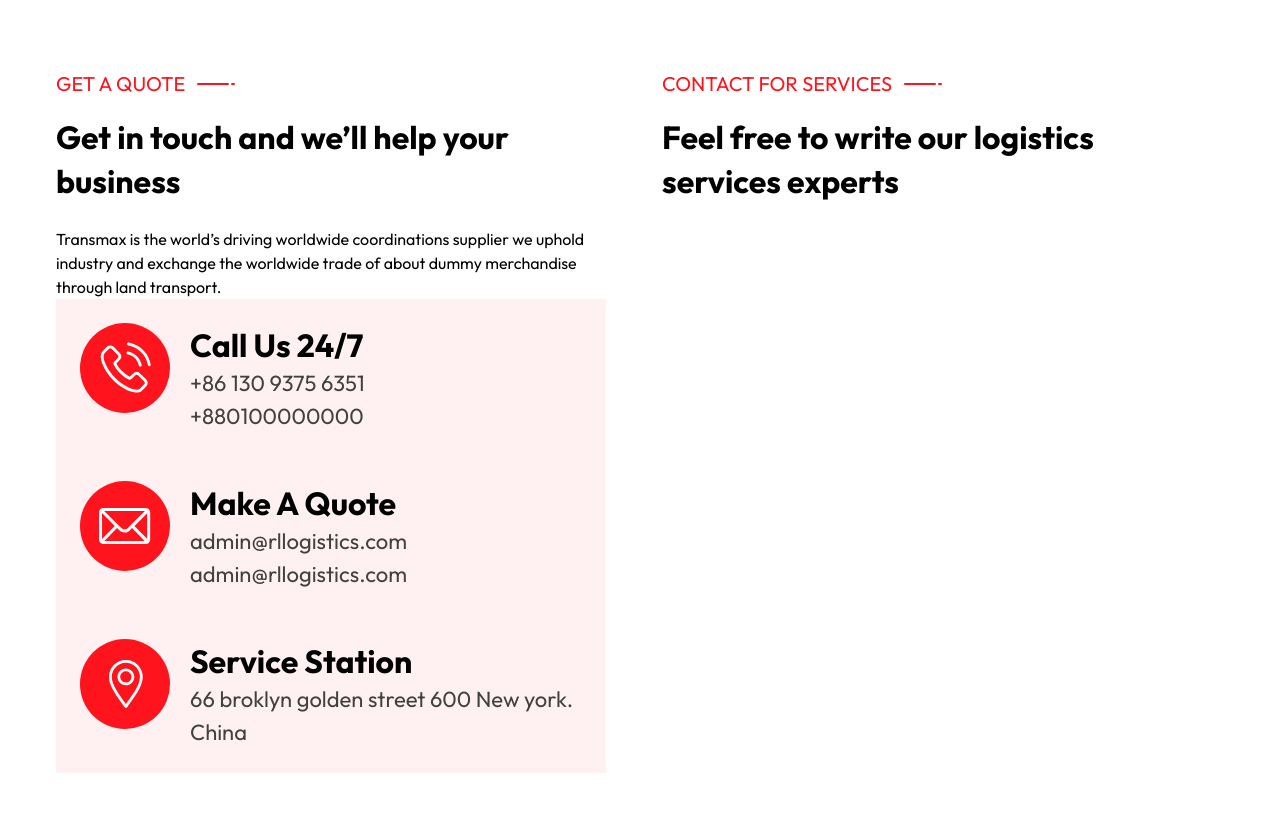
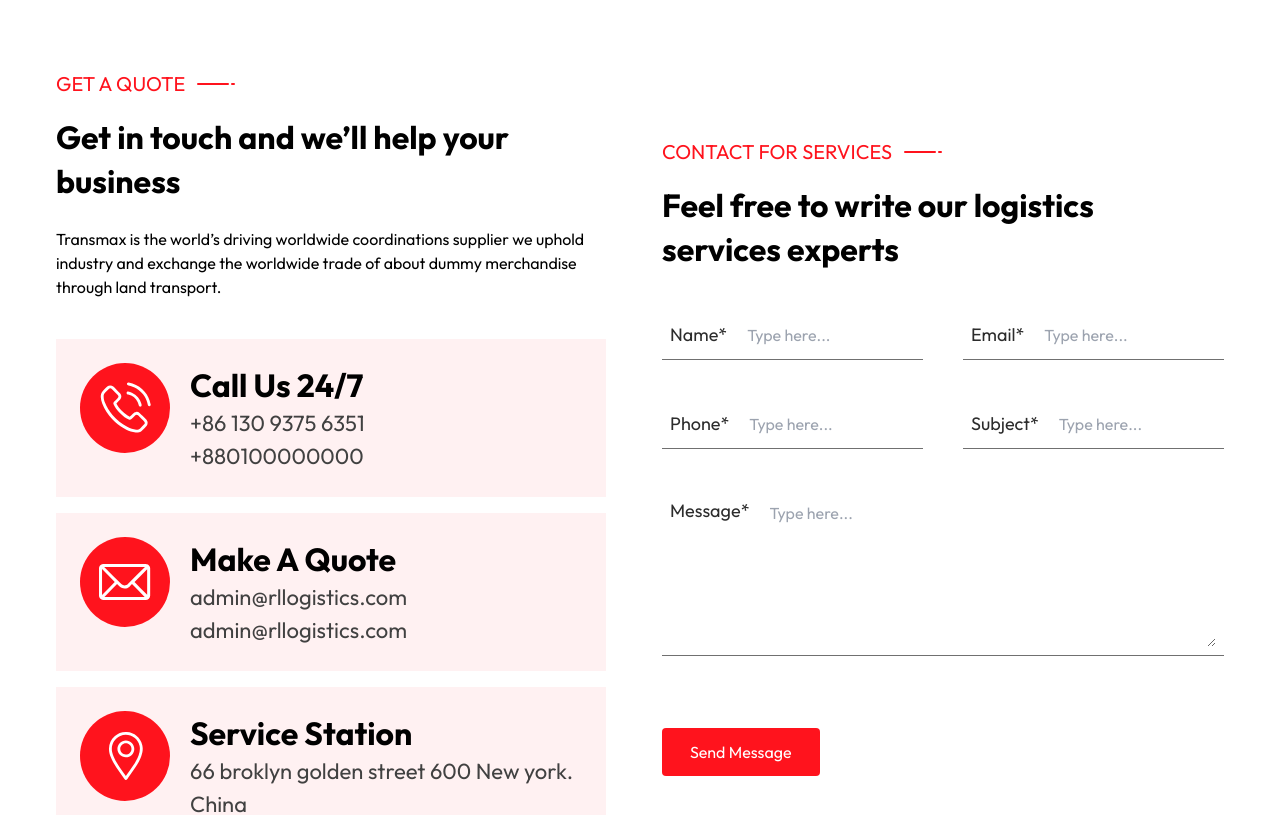
Before and after one commit to sourovBasu07/rl_logistics, a Next.js app: page /contact-us in a window 1280 px wide. Shown: the part 400-1215 px from the top of the page. Built offline with nearby package versions, Linux system fonts and the light colour scheme.

Commit message:
updated contact page

```diff
--- a/src/components/ContactUs.tsx
+++ b/src/components/ContactUs.tsx
@@ -23,6 +23,8 @@ const Faq = ({ question, answer }: { question: string; answer: string }) => {
 };
 
 import { ElementType } from "react";
+import Input from "./shared/Input";
+import Button from "./shared/Button";
 
 const ContactCard = ({
   Icon,
@@ -62,8 +64,8 @@ const ContactCard = ({
 const ContactUs = () => {
   return (
     <section className="container flex flex-col items-center gap-12 py-28">
-      <div className="w-full flex items-start gap-14">
-        <div className="flex-1">
+      <div className="w-full flex items-center gap-14">
+        <div className="flex-1 space-y-10">
           <div className={`w-[550px] flex flex-col gap-6`}>
             <div className={`flex flex-col gap-4`}>
               <div className="flex items-center gap-3">
@@ -83,13 +85,13 @@ const ContactUs = () => {
               merchandise through land transport.
             </p>
           </div>
-          <div className="">
+          <div className="space-y-4">
             {contactsDetails.map((item, index: number) => (
               <ContactCard key={index} {...item} />
             ))}
           </div>
         </div>
-        <div className="flex-[1.35]">
+        <div className="flex-[1.35] flex flex-col items-start gap-10">
           <div className={`w-[550px] flex flex-col gap-6`}>
             <div className={`flex flex-col gap-4`}>
               <div className="flex items-center gap-3">
@@ -104,6 +106,20 @@ const ContactUs = () => {
               </p>
             </div>
           </div>
+          <div className="grid grid-cols-2 gap-10">
+            <Input style="booknow" label="Name" required labelWidth="80px" />
+            <Input style="booknow" label="Email" required labelWidth="80px" />
+            <Input style="booknow" label="Phone" required labelWidth="80px" />
+            <Input style="booknow" label="Subject" required labelWidth="80px" />
+          </div>
+          <Input
+            style="booknow"
+            type="textarea"
+            label="Message"
+            required
+            labelWidth="80px"
+          />
+          <Button text="Send Message" className="mt-8" />
         </div>
       </div>
       <SectionTitle
--- a/src/components/shared/Input.tsx
+++ b/src/components/shared/Input.tsx
@@ -1,9 +1,10 @@
 type InputProps = {
   label?: string;
   placeholder?: string;
-  type?: "text" | "email" | "password";
+  type?: "text" | "email" | "password" | "textarea";
   style?: "primary" | "booknow";
   required?: boolean;
+  labelWidth?: string;
 };
 
 const Input = ({
@@ -12,11 +13,27 @@ const Input = ({
   style = "primary",
   required = false,
   placeholder = "",
+  labelWidth = "160px",
 }: InputProps) => {
   if (style === "booknow") {
+    if (type === "textarea") {
+      return (
+        <div className="w-full flex items-start gap-3 border-b border-b-[#707070] p-2 group focus-within:border-b-black">
+          <label className={`min-w-[${labelWidth}] text-lg text-[#2C2C2C]`}>
+            {label}
+            {required && "*"}
+          </label>
+          <textarea
+            required={required}
+            placeholder={placeholder || "Type here..."}
+            className="w-full h-[150px] outline-none border-none px-2 py-1"
+          />
+        </div>
+      );
+    }
     return (
       <div className="w-full flex items-center gap-3 border-b border-b-[#707070] p-2 group focus-within:border-b-black">
-        <label className="min-w-[160px] text-lg text-[#2C2C2C]">
+        <label className={`min-w-[${labelWidth}] text-lg text-[#2C2C2C]`}>
           {label}
           {required && "*"}
         </label>
```
